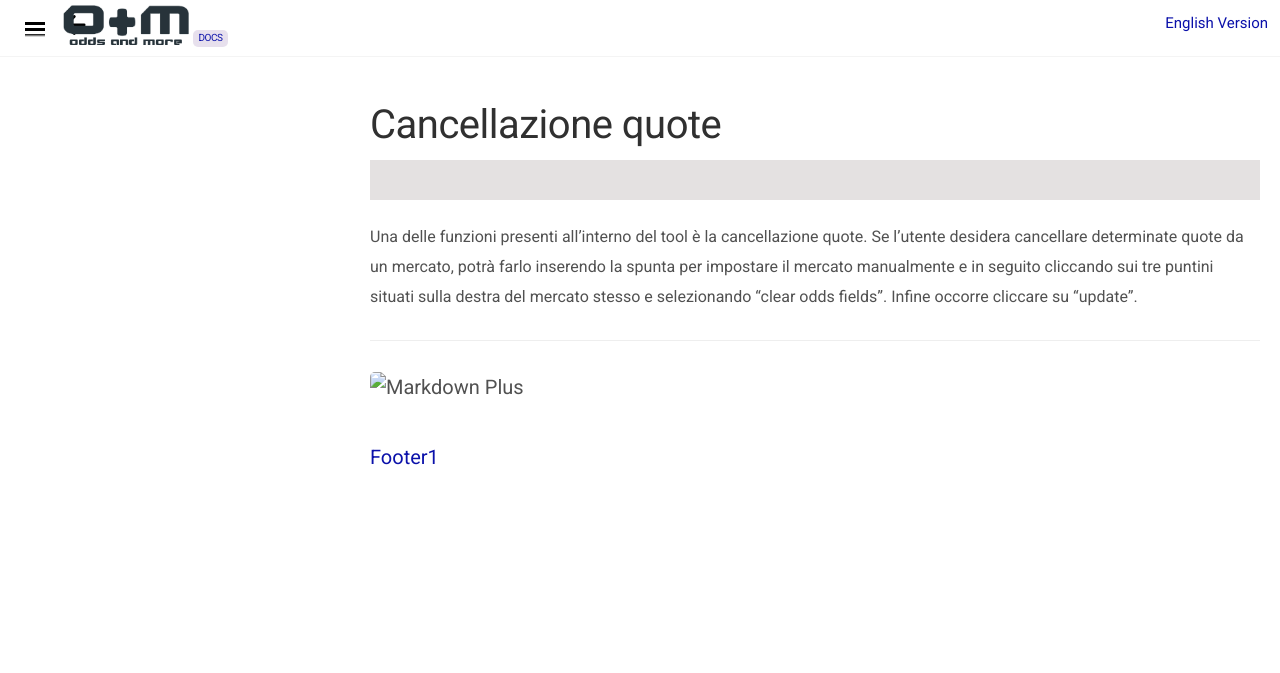
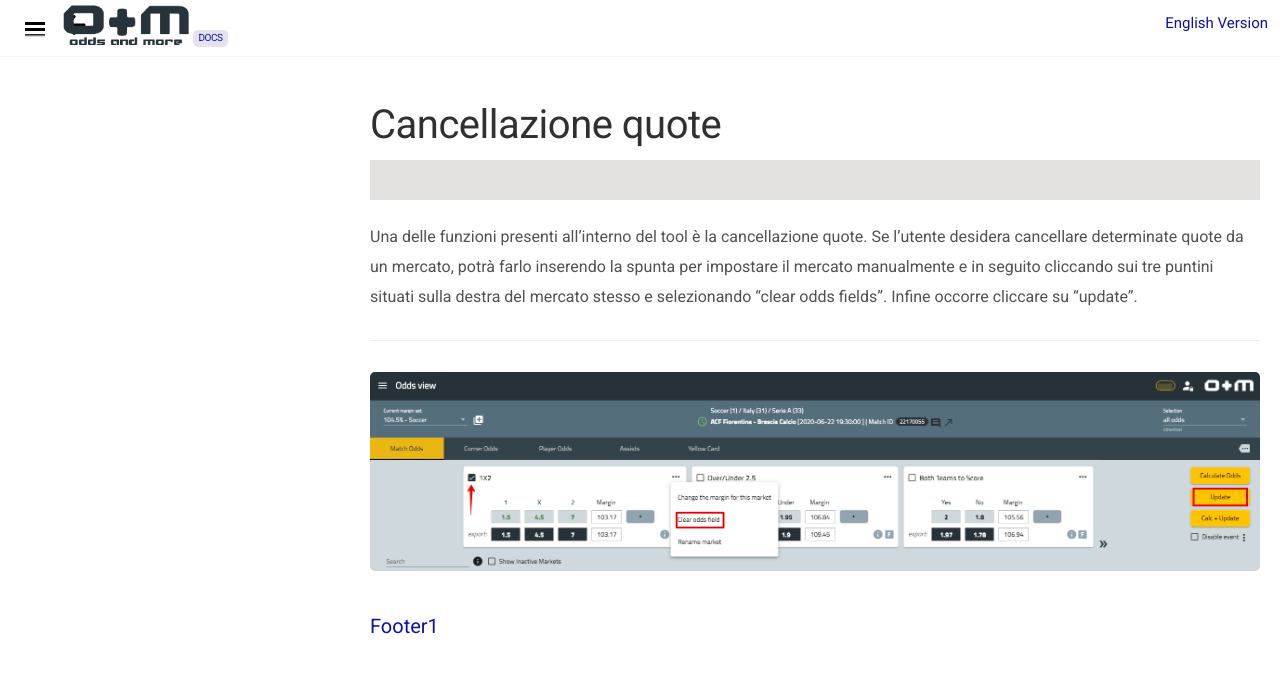
Before and after one commit to docsforodds/docs, a Jekyll site: the page built from docs/it/gestione-quote/cancellazione-quote.md, in a window 1280 px wide. Shown: the top 673 px of the page. Built offline with Jekyll 4.4.1, drawn with Linux system fonts in a browser that asks for light colours; nearby versions of some CDN libraries.

Commit message:
edit image

```diff
--- a/docs/it/gestione-quote/cancellazione-quote.md
+++ b/docs/it/gestione-quote/cancellazione-quote.md
@@ -14,4 +14,4 @@ icon: fas fa-circle
  ---
 
 
-![Markdown Plus]({{site.baseurl}}/public/images/gestione-quote/cancella-spread.pnggestione-quote/clear-odds-field.png)
+![Markdown Plus]({{site.baseurl}}/public/images/gestione-quote/clear-odds-field.png)
```
